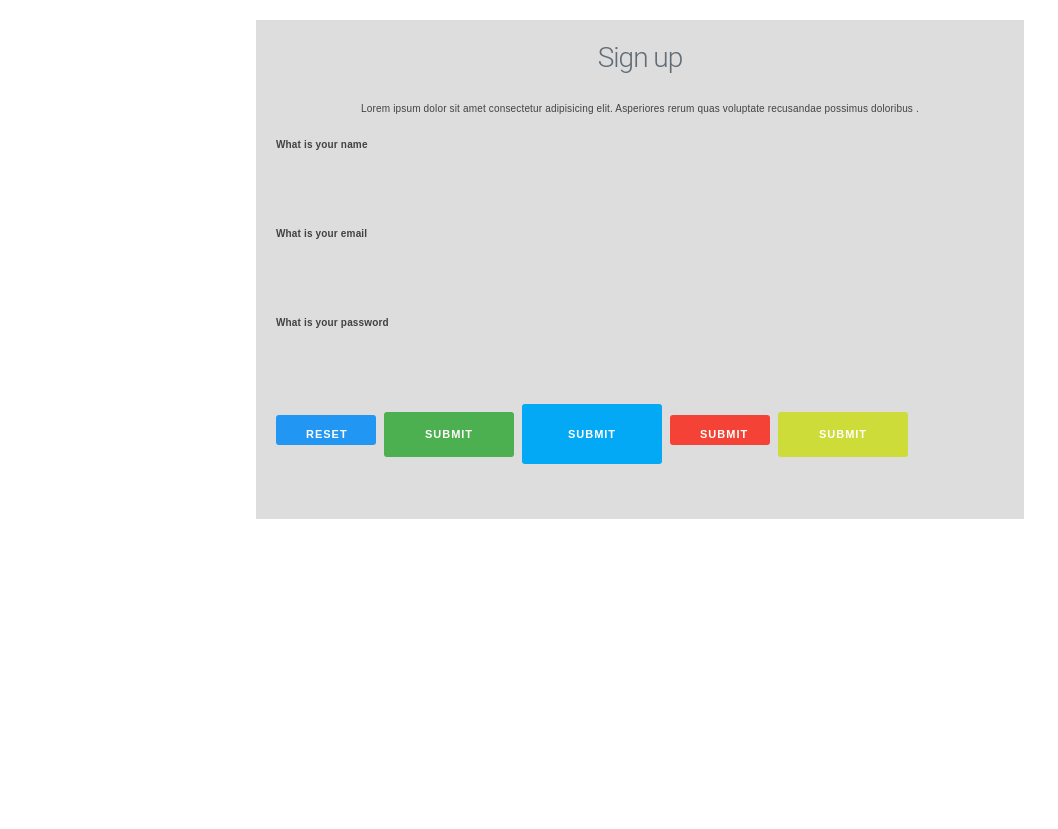
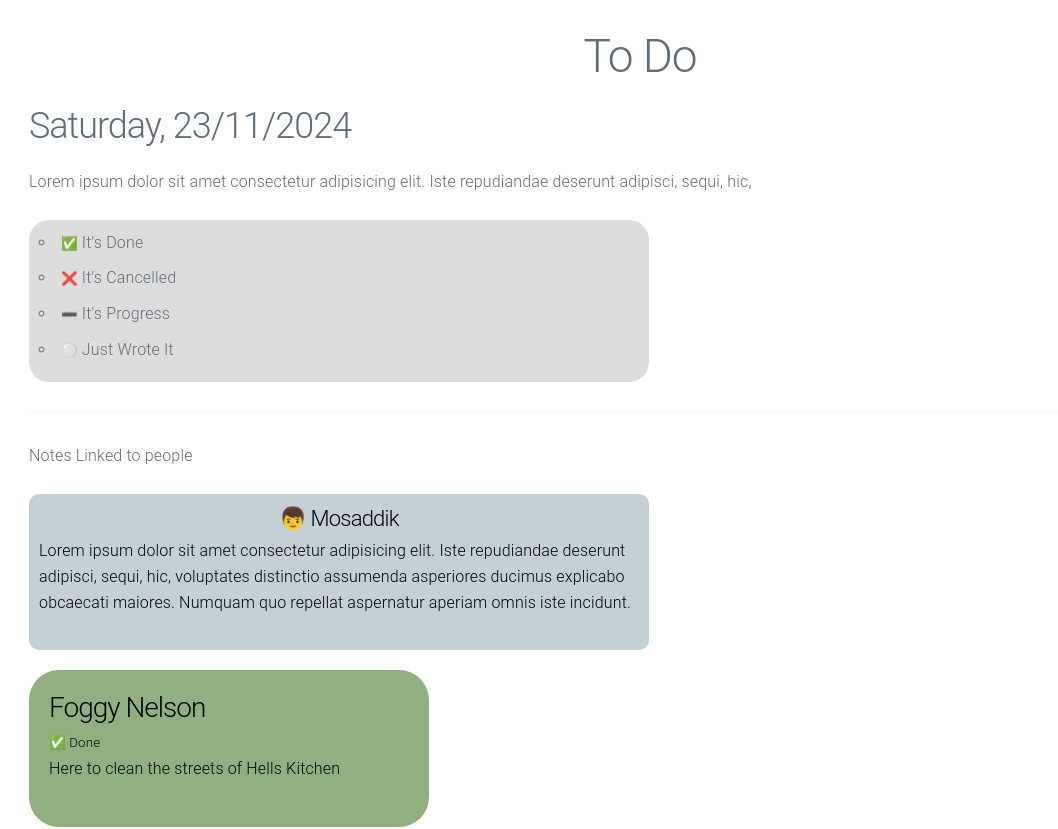
Before and after one commit to mosaddik07/React-By-Stack-Learner, a React (Vite) app: page / in a window 1280 px wide. Shown: the top 829 px of the page, without its empty margins (0-1058 px from the left). Before the commit the page ends 800 px from the top, so only its background shows below. Built offline with nearby package versions, Linux system fonts and the light colour scheme.

Commit message:
simple todo app

```diff
--- a/src/App.jsx
+++ b/src/App.jsx
@@ -6,12 +6,12 @@ library.add(fas, fab);
 //css
 import "./assets/css/style.css";
 import "milligram";
-import Form from "./component/input-group/Form";
 //module import file
+import Todo from "./component/ToDo App/Todo";
 const App = () => {
   return (
     <div>
-      <Form />
+      <Todo />
     </div>
   );
 };
--- /dev/null
+++ b/src/component/ToDo App/CommentListItem.jsx
@@ -0,0 +1,19 @@
+const CommentListItem = ({ comment }) => (
+  <div
+    key={comment.id}
+    style={{
+      width: "620px",
+      backgroundColor: "#c3d0d6",
+      padding: "10px",
+      marginBottom: "20px",
+      borderRadius: "10px",
+      color: "#000",
+    }}
+  >
+    <h4 style={{ marginBottom: "5px", textAlign: "center" }}>
+      {comment.user.avatar} {comment.user.name}
+    </h4>
+    <p>{comment.text}</p>
+  </div>
+);
+export default CommentListItem;
--- /dev/null
+++ b/src/component/ToDo App/TagListItem.jsx
@@ -0,0 +1,6 @@
+const TagListItem = ({ tag }) => (
+  <li key={tag.id}>
+    <small>{tag.icon}</small> {tag.text}
+  </li>
+);
+export default TagListItem;
--- /dev/null
+++ b/src/component/ToDo App/TaskItemList.jsx
@@ -0,0 +1,22 @@
+const TaskItemList = ({ task }) => {
+  return (
+    <li
+      key={task.id}
+      style={{
+        listStyle: "none",
+        backgroundColor: "#90b082",
+        width: "400px",
+        padding: "20px",
+        color: "#000",
+        borderRadius: "30px",
+      }}
+    >
+      {<h3 style={{ marginBottom: "2px" }}> {task.title}</h3>}
+      <p style={{ marginBottom: "2px" }}>
+        <small>{task.status}</small>
+      </p>
+      <p>{task.text}</p>
+    </li>
+  );
+};
+export default TaskItemList;
--- /dev/null
+++ b/src/component/ToDo App/Todo.jsx
@@ -0,0 +1,107 @@
+import CommentListItem from "./CommentListItem";
+import TagListItem from "./TagListItem";
+import TaskItemList from "./TaskItemList";
+
+const task = {
+  id: "unique_id_001",
+  subtitle:
+    "Lorem ipsum dolor sit amet consectetur adipisicing elit. Iste repudiandae deserunt adipisci, sequi, hic, ",
+  creactedAt: "2024-11-23T11:41:42.069Z",
+  tags: [
+    {
+      id: "tag_001",
+      text: "It's Done",
+      icon: "✅",
+    },
+    {
+      id: "tag_002",
+      text: "It's Cancelled",
+      icon: "❌",
+    },
+    {
+      id: "tag_003",
+      text: "It's Progress",
+      icon: "➖",
+    },
+    {
+      id: "tag_004",
+      text: "Just Wrote It",
+      icon: "⚪",
+    },
+  ],
+  comments: [
+    {
+      id: "comment_id_001",
+      user: {
+        avatar: "👦",
+        name: "Mosaddik",
+        id: "user_id_001",
+      },
+      text: "Lorem ipsum dolor sit amet consectetur adipisicing elit. Iste repudiandae deserunt adipisci, sequi, hic, voluptates distinctio assumenda asperiores ducimus explicabo obcaecati maiores. Numquam quo repellat aspernatur aperiam omnis iste incidunt.",
+    },
+  ],
+  tasks: [
+    {
+      title: "Foggy Nelson",
+      text: "Here to clean the streets of Hells Kitchen",
+      status: "✅ Done",
+    },
+    {
+      title: "Louis CK",
+      text: "Here to clean the streets of Hells Kitchen",
+      status: "❌ Cancelled",
+    },
+    {
+      title: "Albert Einstein",
+      text: "Here to clean the streets of Hells Kitchen",
+      status: "➖ In Progress",
+    },
+    {
+      title: "Albert Einstein",
+      text: "Here to clean the streets of Hells Kitchen",
+      status: "⚪ In Progress",
+    },
+  ],
+};
+
+//note: date calculation
+function getDay(datestr) {
+  const date = new Date(datestr).getDay();
+  const days = ["Sunday", "Monday", "Tuesday", "Wednesday", "Thursday", "Friday", "Saturday"];
+  return days[date];
+}
+function formateDate(datestr) {
+  const date = new Date(datestr);
+  return `${date.getDate()}/${date.getMonth() + 1}/${date.getFullYear()}`;
+}
+
+const Todo = () => {
+  return (
+    <div style={{ padding: "29px" }}>
+      <h1 style={{ textAlign: "center" }}>To Do</h1>
+      <h2>
+        {getDay(task.creactedAt)}, {formateDate(task.creactedAt)}
+      </h2>
+      <p>{task.subtitle}</p>
+      <ul style={{ backgroundColor: "#ddd", padding: "10px", borderRadius: "20px", width: "620px" }}>
+        {task.tags.map((tag) => (
+          <TagListItem key={tag.id} tag={tag} />
+        ))}
+      </ul>
+      <hr />
+      <p>Notes Linked to people</p>
+      <div>
+        {task.comments.map((comment) => (
+          <CommentListItem key={comment.id} comment={comment} />
+        ))}
+      </div>
+      <ul>
+        {task.tasks.map((task) => (
+          <TaskItemList key={task.id} task={task} />
+        ))}
+      </ul>
+    </div>
+  );
+};
+
+export default Todo;
```
